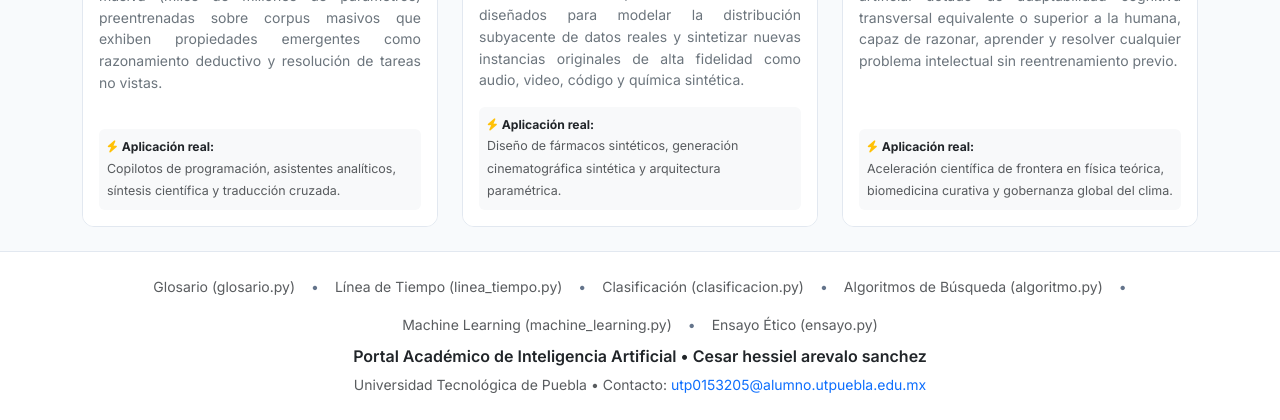
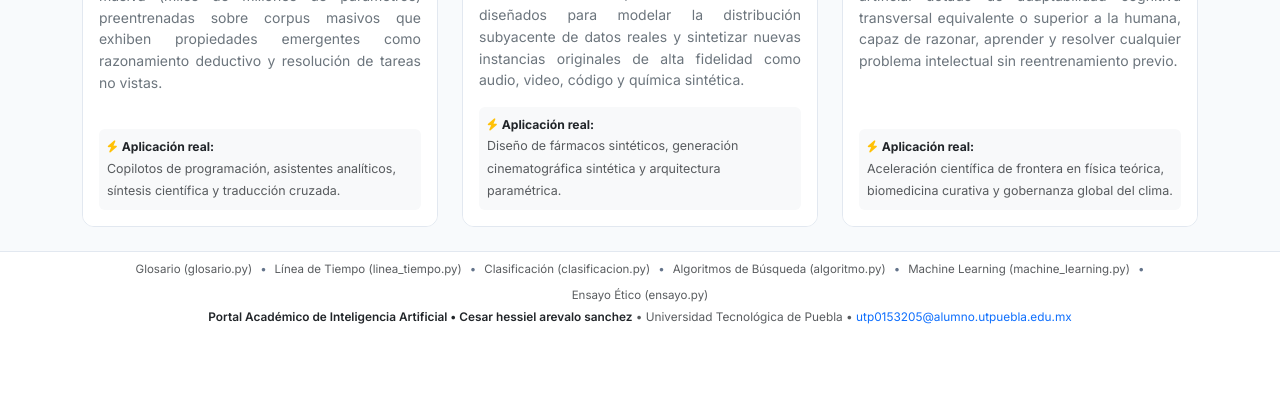
Before and after one commit to Cesar27-GIF/Web_py, a Flask app: page / in a window 1280 px wide. Shown: the part 3898-4318 px from the top of the page. After the commit the page ends 4222 px from the top, so only its background shows below. Run offline with Flask 3, Linux system fonts and the light colour scheme.

Commit message:
Pie de pagina compacto: menos padding y una sola linea de creditos para que el PDF del ensayo ocupe mas cuerpo

```diff
--- a/templates/index.html
+++ b/templates/index.html
@@ -1431,10 +1431,10 @@
         <iframe src="/static/Ensayo_Etica_IA.pdf" title="Ensayo: Ética y aspectos sociales de la Inteligencia Artificial" class="ensayo-pdf-frame"></iframe>
     </section>
 
-    <!-- PIE DE PÁGINA COMÚN A TODOS LOS APARTADOS -->
-    <footer class="text-center py-4 mt-auto">
+    <!-- PIE DE PÁGINA COMÚN A TODOS LOS APARTADOS (compacto) -->
+    <footer class="text-center py-2 mt-auto">
         <div class="container">
-            <div class="d-flex justify-content-center flex-wrap gap-3 mb-2 small">
+            <div class="d-flex justify-content-center flex-wrap gap-2 mb-1" style="font-size: 0.72rem;">
                 <a href="javascript:void(0)" onclick="mostrarSeccion('glosario')" class="text-decoration-none text-muted">Glosario (glosario.py)</a>
                 <span>&bull;</span>
                 <a href="javascript:void(0)" onclick="mostrarSeccion('timeline')" class="text-decoration-none text-muted">Línea de Tiempo (linea_tiempo.py)</a>
@@ -1447,10 +1447,10 @@
                 <span>&bull;</span>
                 <a href="javascript:void(0)" onclick="mostrarSeccion('ensayo')" class="text-decoration-none text-muted">Ensayo Ético (ensayo.py)</a>
             </div>
-            <p class="fw-semibold mb-1 text-dark">Portal Académico de Inteligencia Artificial &bull; Cesar hessiel arevalo sanchez</p>
-            <p class="small text-muted mb-0">
-                Universidad Tecnológica de Puebla &bull;
-                Contacto: <a href="mailto:utp0153205@alumno.utpuebla.edu.mx" class="text-decoration-none text-primary">utp0153205@alumno.utpuebla.edu.mx</a>
+            <p class="mb-0" style="font-size: 0.74rem;">
+                <span class="fw-semibold text-dark">Portal Académico de Inteligencia Artificial &bull; Cesar hessiel arevalo sanchez</span>
+                <span class="text-muted"> &bull; Universidad Tecnológica de Puebla &bull; </span>
+                <a href="mailto:utp0153205@alumno.utpuebla.edu.mx" class="text-decoration-none text-primary">utp0153205@alumno.utpuebla.edu.mx</a>
             </p>
         </div>
     </footer>
```
